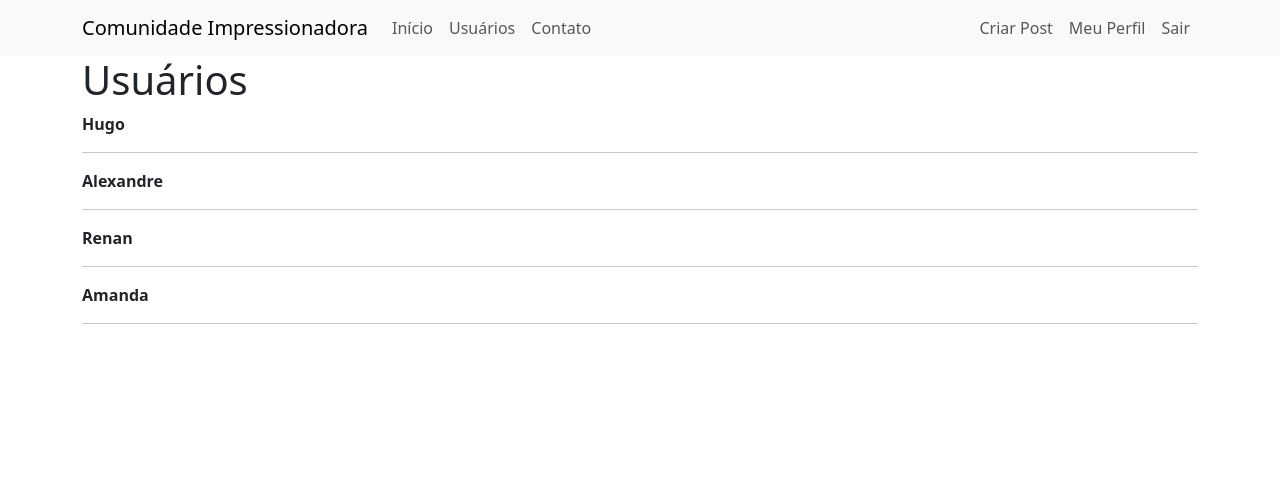
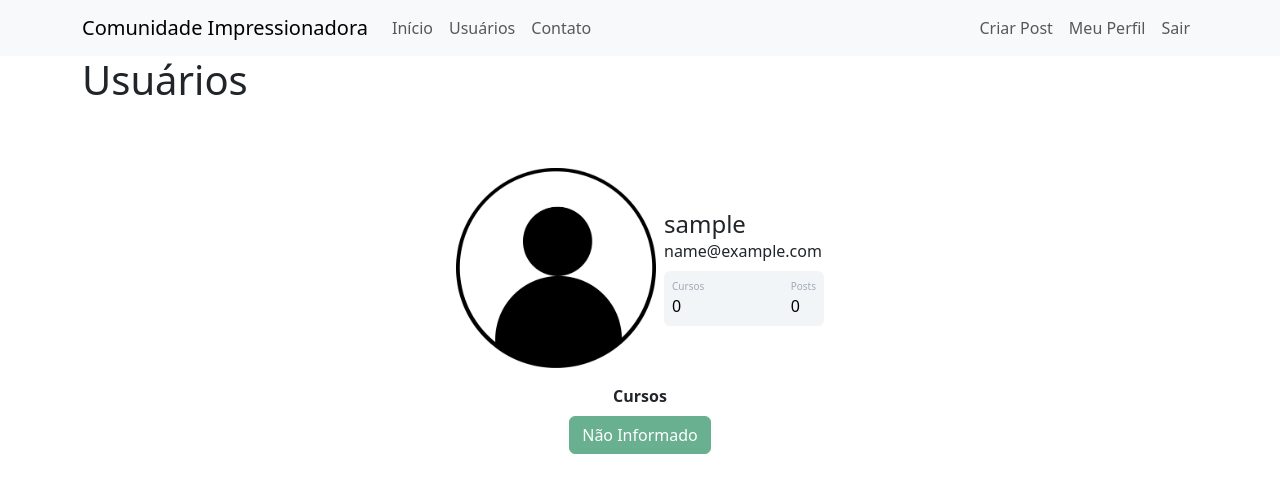
Before and after one commit to Hugo-Hattori/Community_Website, a Flask app: page /lista-usuarios in a window 1280 px wide. Shown: the top 493 px of the page. Run offline with Flask 3, Linux system fonts and the light colour scheme; the visitor is signed in with stand-in values (Sample User, id 1); data comes from the database, SQL or seed files in the repository.

Commit message:
showing all users in a page
Showing all users registered in the database.

```diff
--- a/comunidade_impressionadora/routes.py
+++ b/comunidade_impressionadora/routes.py
@@ -8,9 +8,6 @@ from PIL import Image
 import secrets
 import os
 from wtforms import BooleanField
-
-
-lista_usuarios = ['Hugo', 'Alexandre', 'Renan', 'Amanda']
 
 
 @app.route('/')
@@ -26,6 +23,7 @@ def contato():
 @app.route('/lista-usuarios')
 @login_required
 def usuarios():
+    lista_usuarios = Usuario.query.all()
     return render_template('usuarios.html', lista_usuarios=lista_usuarios)
 
 
@@ -128,7 +126,7 @@ def editar_perfil():
         flash(f'Perfil atualizado com sucesso!', 'alert-success')
         return redirect(url_for('perfil'))
     elif request.method == 'GET': #o método request do tipo GET acontece automaticamente qdo a página é carregada
-        #autopreenchimento de informações já informadas do usuário
+        #autopreenchimento de dados já informadas pelo usuário
         form.email.data = current_user.email
         form.username.data = current_user.username
         for campo in form:
--- a/comunidade_impressionadora/templates/perfil.html
+++ b/comunidade_impressionadora/templates/perfil.html
@@ -47,7 +47,6 @@
                 </div>
             </div>
         </div>
-
         <div class="row justify-content-center">
             <div class="col col-3" style="text-align: center">
                 <strong>Cursos</strong><br>
--- a/comunidade_impressionadora/templates/usuarios.html
+++ b/comunidade_impressionadora/templates/usuarios.html
@@ -7,10 +7,45 @@
         <h1> Usuários </h1>
 
         {% for usuario in lista_usuarios %}
-            <strong>{{ usuario }}</strong>
-            <hr>
+        <div class="container mt-5 d-flex justify-content-center">
+            <div class="card p-3">
+                <div class="d-flex align-items-center">
+                <div class="image pe-2">
+                    <img src="{{ url_for('static', filename='fotos_perfil/{}'.format(usuario.foto_perfil)) }}" class="rounded" width="200" >
+                </div>
+                <div class="ml-3 w-100">
+                   <h4 class="mb-0 mt-0">{{ usuario.username }}</h4>
+                   <span>{{ usuario.email }}</span>
+                   <div class="p-2 mt-2 bg-primary d-flex justify-content-between rounded text-white stats">
+                    <div class="d-flex flex-column">
+                        <span class="cursos">Cursos</span>
+                        {% if 'Não Informado' in usuario.cursos: %}
+                            <span class="number1">0</span>
+                        {% else %}
+                            <span class="number1">{{ usuario.cursos.count(';') + 1 }}</span>
+                        {% endif %}
+                    </div>
+                    <div class="d-flex flex-column">
+                        <span class="posts">Posts</span>
+                        <span class="number3">0</span>
+                    </div>
+                   </div>
+                </div>
+                </div>
+            </div>
+        </div>
+        <div class="row justify-content-center">
+            <div class="col col-3" style="text-align: center">
+                <strong>Cursos</strong><br>
+                {% for curso in usuario.cursos.split(';') %}
+                    <button type="button" class="btn btn-success mt-2" disabled>{{ curso }}</button>
+                {% endfor %}
+            </div>
+        </div>
         {% endfor %}
 
     </div>
+<div class="row mt-5">
+</div>
 
 {% endblock %}
```
Also changed, not shown: comunidade_impressionadora/static/fotos_perfil/imagem_2023-10-30_1642515271e451b6609638529.png (added). Lines whose indentation alone changed are shown as unchanged.
